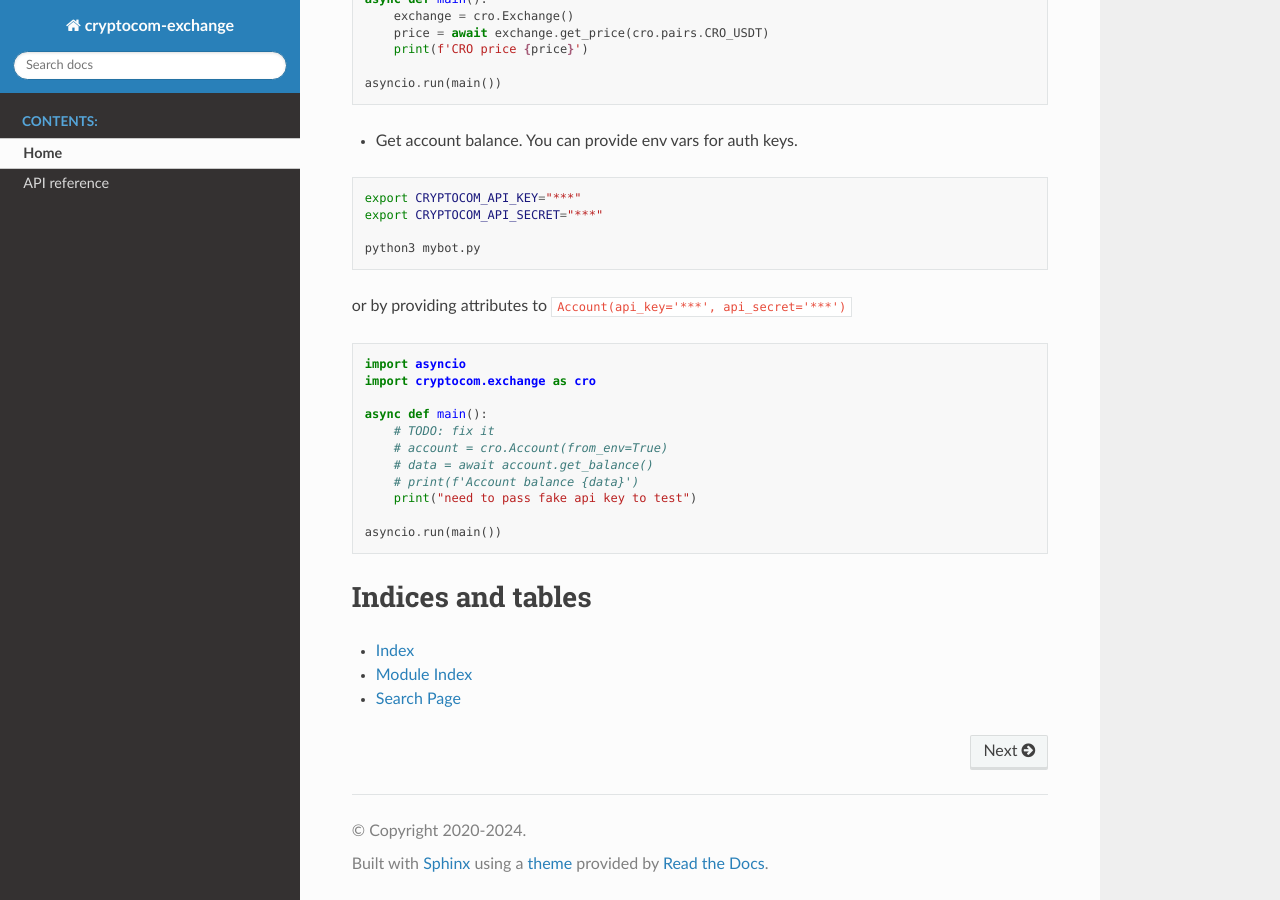
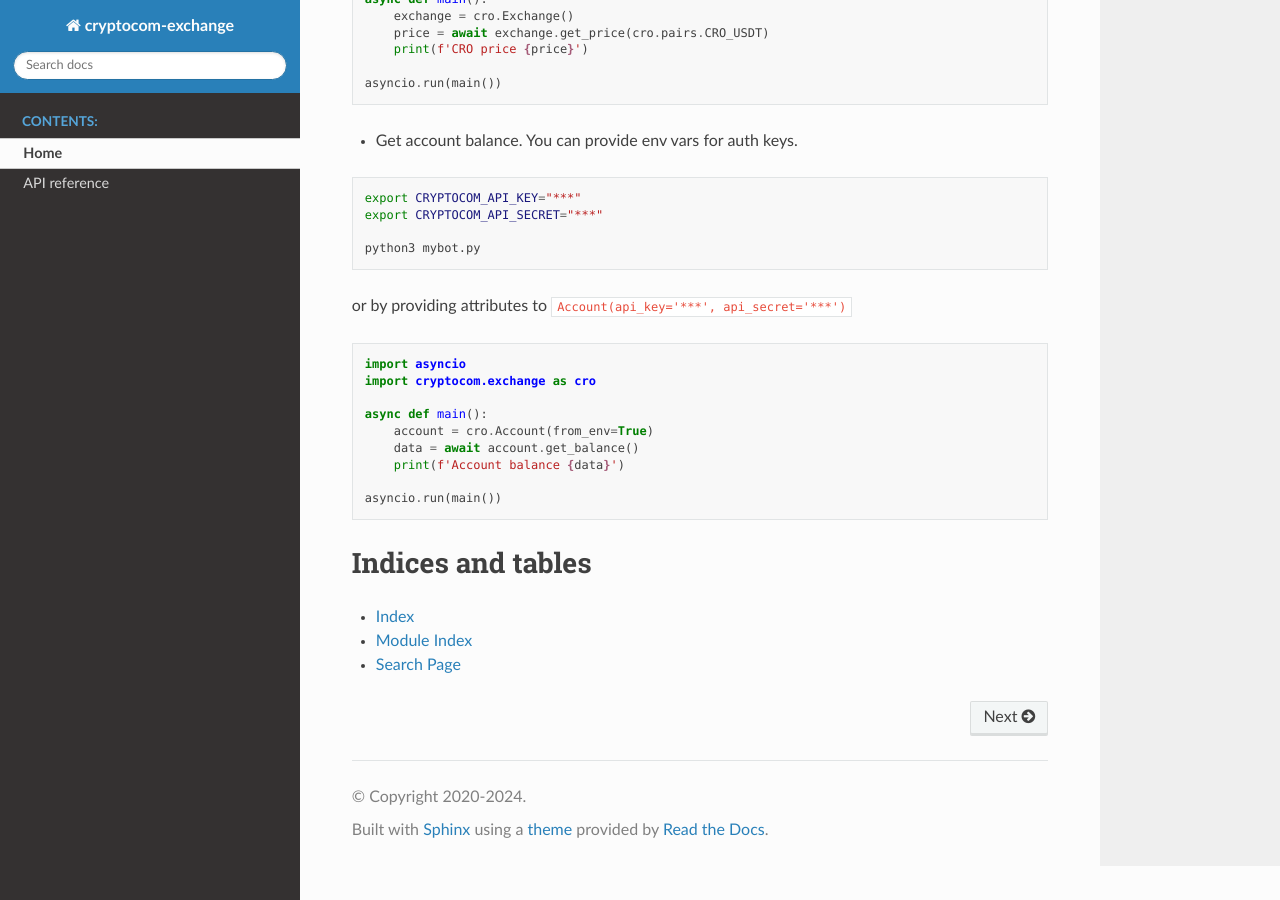
Before and after one commit to goincrypto/cryptocom-exchange, a Sphinx documentation site: the page built from docs/source/index.rst, in a window 1280 px wide and 900 px high, scrolled down 963 px. Built offline with Sphinx 7.4.7 and the Read the Docs theme 3.1.0, drawn with Linux system fonts in a browser that asks for light colours; some of the changed text lies outside the part shown.

Commit message:
docs: update Python version and fix account balance example
- Updated Python requirement: 3.9+ → 3.11+
- Fixed account balance example (removed TODO comment)
- Docs now build successfully with doctest passing

```diff
--- a/docs/source/index.rst
+++ b/docs/source/index.rst
@@ -87,11 +87,9 @@ or by providing attributes to :code:`Account(api_key='***', api_secret='***')`
     import cryptocom.exchange as cro
 
     async def main():
-        # TODO: fix it
-        # account = cro.Account(from_env=True)
-        # data = await account.get_balance()
-        # print(f'Account balance {data}')
-        print("need to pass fake api key to test")
+        account = cro.Account(from_env=True)
+        data = await account.get_balance()
+        print(f'Account balance {data}')
 
     asyncio.run(main())
 
```
Also changed, not shown: other parts of docs/source/index.rst (+1 -1 lines).
